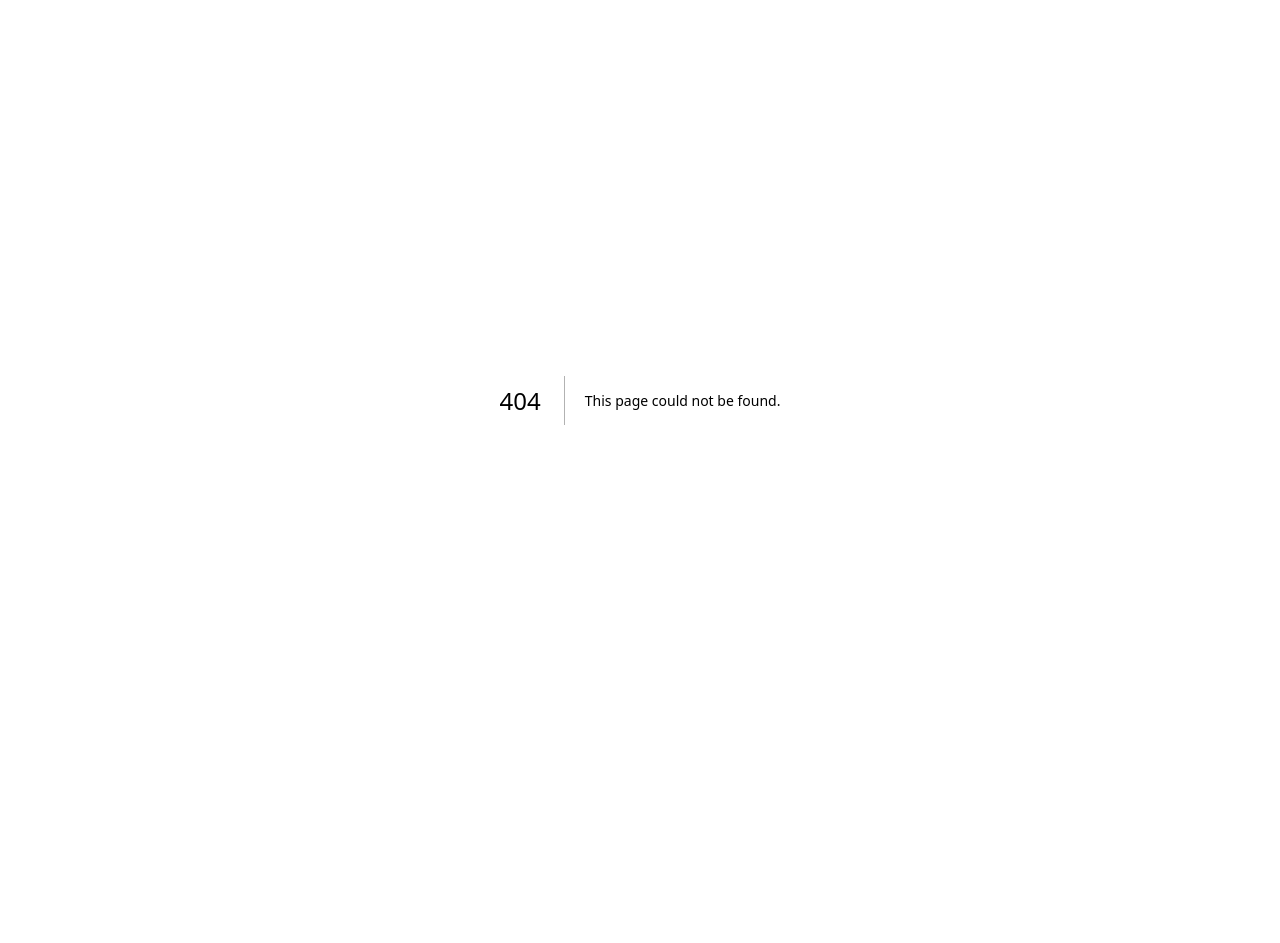
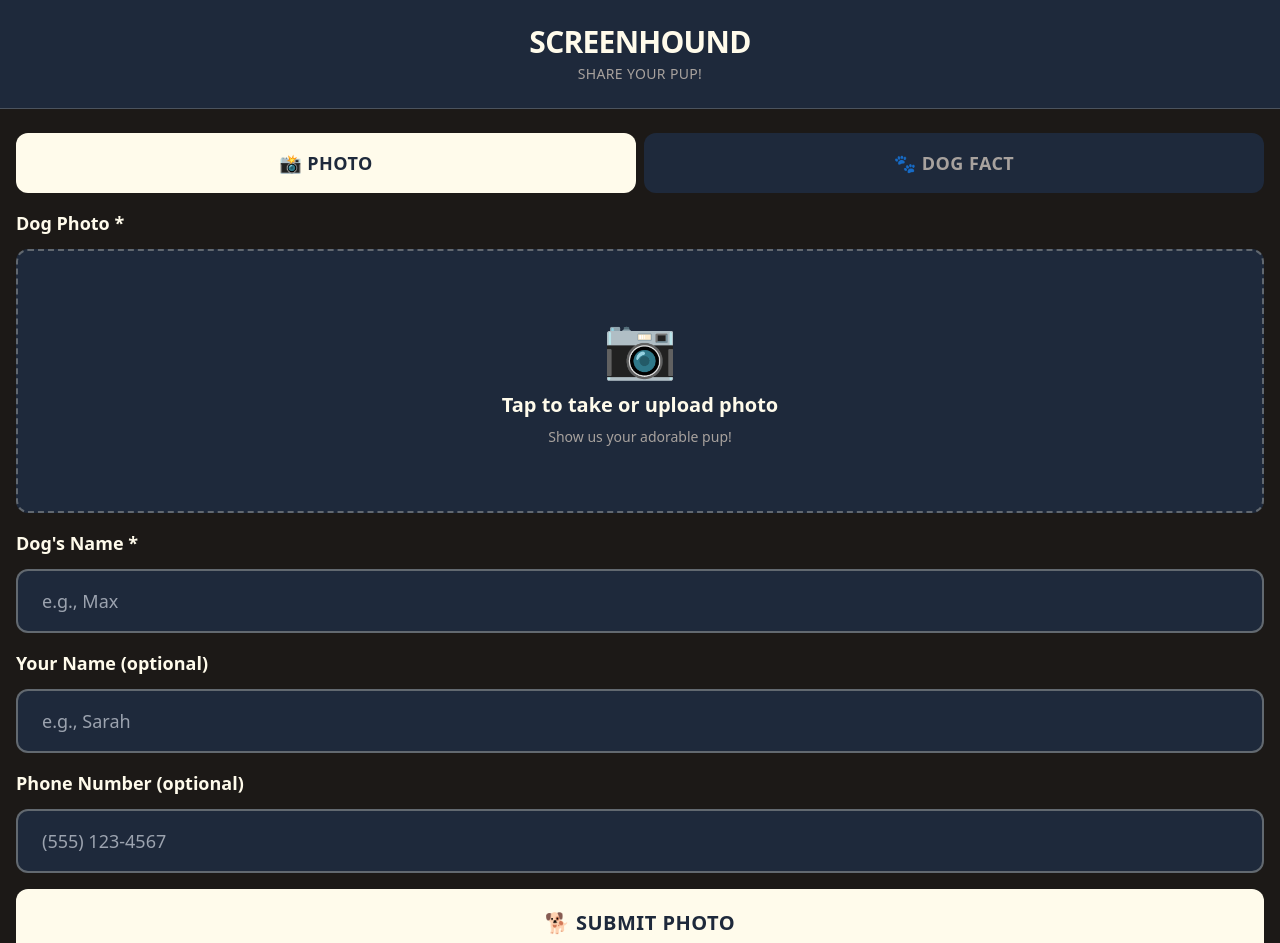
Before and after one commit to screenhoundtv-eng/screenhound-frontend, a Next.js app: page /submit in a window 1280 px wide. Before the commit this address had no page. Shown: the top 943 px of the page. Before the commit the page ends 800 px from the top, so only its background shows below. Built offline with nearby package versions, Linux system fonts and the light colour scheme.

Commit message:
Create page.js

```diff
--- /dev/null
+++ b/app/submit/page.js
@@ -0,0 +1,280 @@
+'use client';
+
+import { useState } from 'react';
+
+const API_URL = 'https://screenhound-backend.onrender.com';
+
+export default function SubmitPage() {
+  const [activeTab, setActiveTab] = useState('photo');
+  const [dogName, setDogName] = useState('');
+  const [ownerName, setOwnerName] = useState('');
+  const [triviaText, setTriviaText] = useState('');
+  const [phoneNumber, setPhoneNumber] = useState('');
+  const [selectedImage, setSelectedImage] = useState(null);
+  const [imagePreview, setImagePreview] = useState(null);
+  const [isSubmitting, setIsSubmitting] = useState(false);
+  const [showSuccess, setShowSuccess] = useState(false);
+
+  const handleImageSelect = (e) => {
+    const file = e.target.files[0];
+    if (file) {
+      setSelectedImage(file);
+      const reader = new FileReader();
+      reader.onloadend = () => {
+        setImagePreview(reader.result);
+      };
+      reader.readAsDataURL(file);
+    }
+  };
+
+  const submitPhoto = async () => {
+    if (!selectedImage || !dogName) {
+      alert('Please add a photo and dog name!');
+      return;
+    }
+
+    setIsSubmitting(true);
+
+    try {
+      const imageUrl = imagePreview;
+
+      const response = await fetch(`${API_URL}/api/submit/photo`, {
+        method: 'POST',
+        headers: { 'Content-Type': 'application/json' },
+        body: JSON.stringify({
+          phone_number: phoneNumber || 'web-submission',
+          dog_name: dogName,
+          owner_name: ownerName,
+          image_url: imageUrl,
+          media_type: 'image/jpeg'
+        })
+      });
+
+      if (response.ok) {
+        setShowSuccess(true);
+        setTimeout(() => {
+          setShowSuccess(false);
+          setDogName('');
+          setOwnerName('');
+          setPhoneNumber('');
+          setSelectedImage(null);
+          setImagePreview(null);
+        }, 3000);
+      }
+    } catch (error) {
+      alert('Error submitting. Please try again!');
+    } finally {
+      setIsSubmitting(false);
+    }
+  };
+
+  const submitTrivia = async () => {
+    if (!triviaText) {
+      alert('Please enter a dog fact!');
+      return;
+    }
+
+    setIsSubmitting(true);
+
+    try {
+      const response = await fetch(`${API_URL}/api/submit/trivia`, {
+        method: 'POST',
+        headers: { 'Content-Type': 'application/json' },
+        body: JSON.stringify({
+          phone_number: phoneNumber || 'web-submission',
+          trivia_text: triviaText
+        })
+      });
+
+      if (response.ok) {
+        setShowSuccess(true);
+        setTimeout(() => {
+          setShowSuccess(false);
+          setTriviaText('');
+          setPhoneNumber('');
+        }, 3000);
+      }
+    } catch (error) {
+      alert('Error submitting. Please try again!');
+    } finally {
+      setIsSubmitting(false);
+    }
+  };
+
+  return (
+    <div className="min-h-screen bg-stone-900 pb-20">
+      <div className="bg-slate-800 px-6 py-6 sticky top-0 z-10 border-b border-amber-50/20">
+        <h1 className="text-amber-50 text-3xl font-black uppercase tracking-tight text-center">
+          Screenhound
+        </h1>
+        <p className="text-stone-400 text-sm text-center mt-1 uppercase tracking-wide">
+          Share Your Pup!
+        </p>
+      </div>
+
+      {showSuccess && (
+        <div className="fixed top-24 left-4 right-4 bg-green-600 text-white p-4 rounded-xl shadow-2xl z-50 animate-bounce">
+          <p className="text-center font-bold text-lg">
+            🐕 Submitted! Your content will appear once approved!
+          </p>
+        </div>
+      )}
+
+      <div className="px-4 pt-6 pb-4 flex gap-2">
+        <button
+          onClick={() => setActiveTab('photo')}
+          className={`flex-1 py-4 rounded-xl font-bold uppercase tracking-wide text-lg transition ${
+            activeTab === 'photo'
+              ? 'bg-amber-50 text-slate-800'
+              : 'bg-slate-800 text-stone-400'
+          }`}
+        >
+          📸 Photo
+        </button>
+        <button
+          onClick={() => setActiveTab('trivia')}
+          className={`flex-1 py-4 rounded-xl font-bold uppercase tracking-wide text-lg transition ${
+            activeTab === 'trivia'
+              ? 'bg-amber-50 text-slate-800'
+              : 'bg-slate-800 text-stone-400'
+          }`}
+        >
+          🐾 Dog Fact
+        </button>
+      </div>
+
+      <div className="px-4">
+        {activeTab === 'photo' && (
+          <div className="space-y-4">
+            <div>
+              <label className="block text-amber-50 font-bold mb-3 text-lg">
+                Dog Photo *
+              </label>
+              <input
+                type="file"
+                accept="image/*"
+                capture="environment"
+                onChange={handleImageSelect}
+                className="hidden"
+                id="photo-upload"
+              />
+              <label
+                htmlFor="photo-upload"
+                className="block w-full bg-slate-800 border-2 border-dashed border-amber-50/30 rounded-xl p-8 text-center cursor-pointer hover:border-amber-50/60 transition"
+              >
+                {imagePreview ? (
+                  <img
+                    src={imagePreview}
+                    alt="Preview"
+                    className="w-full h-64 object-cover rounded-lg mb-4"
+                  />
+                ) : (
+                  <div className="py-8">
+                    <div className="text-6xl mb-4">📷</div>
+                    <p className="text-amber-50 text-xl font-bold mb-2">
+                      Tap to take or upload photo
+                    </p>
+                    <p className="text-stone-400 text-sm">
+                      Show us your adorable pup!
+                    </p>
+                  </div>
+                )}
+              </label>
+            </div>
+
+            <div>
+              <label className="block text-amber-50 font-bold mb-3 text-lg">
+                Dog's Name *
+              </label>
+              <input
+                type="text"
+                value={dogName}
+                onChange={(e) => setDogName(e.target.value)}
+                placeholder="e.g., Max"
+                className="w-full bg-slate-800 text-amber-50 border-2 border-amber-50/30 rounded-xl px-6 py-4 text-lg focus:border-amber-50 focus:outline-none"
+              />
+            </div>
+
+            <div>
+              <label className="block text-amber-50 font-bold mb-3 text-lg">
+                Your Name (optional)
+              </label>
+              <input
+                type="text"
+                value={ownerName}
+                onChange={(e) => setOwnerName(e.target.value)}
+                placeholder="e.g., Sarah"
+                className="w-full bg-slate-800 text-amber-50 border-2 border-amber-50/30 rounded-xl px-6 py-4 text-lg focus:border-amber-50 focus:outline-none"
+              />
+            </div>
+
+            <div>
+              <label className="block text-amber-50 font-bold mb-3 text-lg">
+                Phone Number (optional)
+              </label>
+              <input
+                type="tel"
+                value={phoneNumber}
+                onChange={(e) => setPhoneNumber(e.target.value)}
+                placeholder="(555) 123-4567"
+                className="w-full bg-slate-800 text-amber-50 border-2 border-amber-50/30 rounded-xl px-6 py-4 text-lg focus:border-amber-50 focus:outline-none"
+              />
+            </div>
+
+            <button
+              onClick={submitPhoto}
+              disabled={isSubmitting}
+              className="w-full bg-amber-50 text-slate-800 py-5 rounded-xl font-black text-xl uppercase tracking-wide hover:bg-amber-100 transition disabled:opacity-50 disabled:cursor-not-allowed mt-6"
+            >
+              {isSubmitting ? 'Submitting...' : '🐕 Submit Photo'}
+            </button>
+          </div>
+        )}
+
+        {activeTab === 'trivia' && (
+          <div className="space-y-4">
+            <div>
+              <label className="block text-amber-50 font-bold mb-3 text-lg">
+                Share a Fun Dog Fact! *
+              </label>
+              <textarea
+                value={triviaText}
+                onChange={(e) => setTriviaText(e.target.value)}
+                placeholder="e.g., Dogs have three eyelids!"
+                rows="6"
+                className="w-full bg-slate-800 text-amber-50 border-2 border-amber-50/30 rounded-xl px-6 py-4 text-lg focus:border-amber-50 focus:outline-none resize-none"
+              />
+            </div>
+
+            <div>
+              <label className="block text-amber-50 font-bold mb-3 text-lg">
+                Phone Number (optional)
+              </label>
+              <input
+                type="tel"
+                value={phoneNumber}
+                onChange={(e) => setPhoneNumber(e.target.value)}
+                placeholder="(555) 123-4567"
+                className="w-full bg-slate-800 text-amber-50 border-2 border-amber-50/30 rounded-xl px-6 py-4 text-lg focus:border-amber-50 focus:outline-none"
+              />
+            </div>
+
+            <button
+              onClick={submitTrivia}
+              disabled={isSubmitting}
+              className="w-full bg-amber-50 text-slate-800 py-5 rounded-xl font-black text-xl uppercase tracking-wide hover:bg-amber-100 transition disabled:opacity-50 disabled:cursor-not-allowed mt-6"
+            >
+              {isSubmitting ? 'Submitting...' : '🐾 Submit Dog Fact'}
+            </button>
+          </div>
+        )}
+
+        <div className="mt-8 bg-slate-800/50 rounded-xl p-6 border border-amber-50/20">
+          <p className="text-stone-400 text-center text-sm leading-relaxed">
+            Your submission will be reviewed and appear on the Screenhound display once approved!
+          </p>
+        </div>
+      </div>
+    </div>
+  );
+}
```
